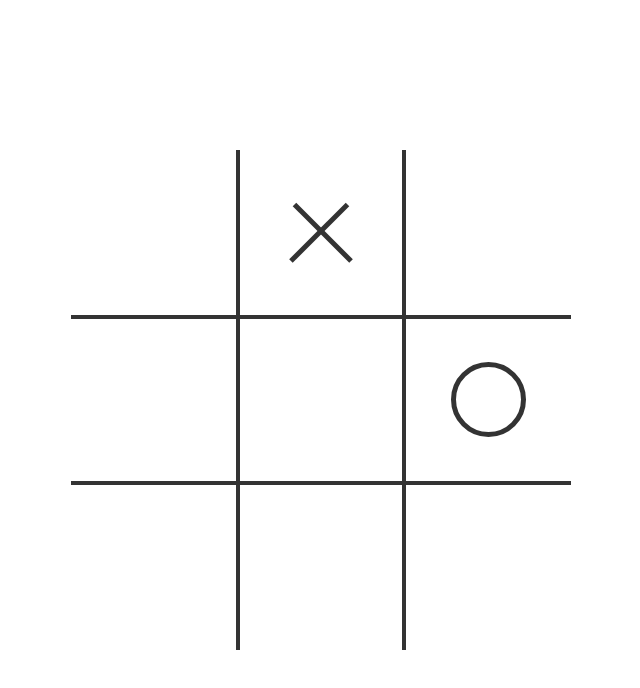
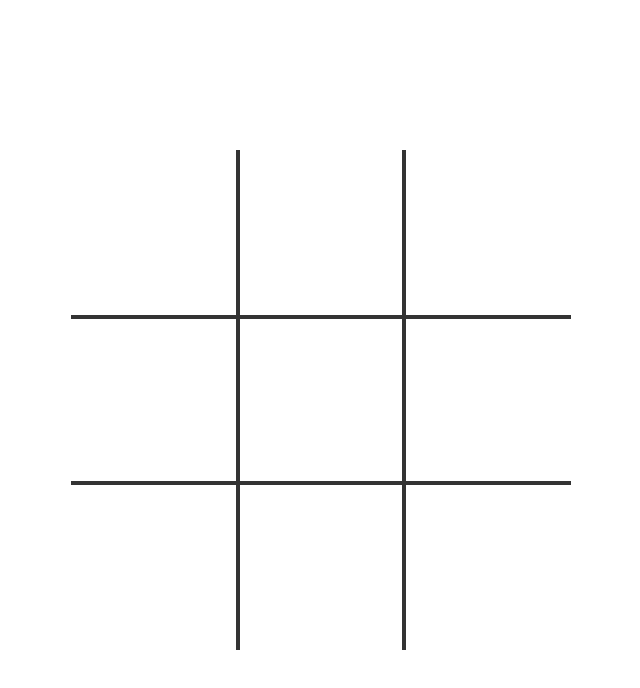
Before and after one commit to jefferson-vieira/jogo-da-velha, a React (Create React App) app: page / in a window 1280 px wide. Shown: the top 688 px of the page, without its empty margins (319-959 px from the left). Built offline with nearby package versions, Linux system fonts and the light colour scheme.

Commit message:
lógicas para jogada e verificação de vitória implementadas

```diff
--- a/src/pages/Board/Board.jsx
+++ b/src/pages/Board/Board.jsx
@@ -1,20 +1,81 @@
 import React, { Component } from 'react';
+
+import { deepCopy, equals } from 'utils';
 
 import Field from './Field';
 
+import Player from './Player';
+
 class Board extends Component {
   state = {
-    board: [['', 'X', ''], ['', '', 'O'], ['', '', '']]
+    // prettier-ignore
+    board: [
+      ['', '', ''],
+      ['', '', ''],
+      ['', '', '']
+    ],
+    player: Player.CROSS,
+    winner: null
+  };
+
+  move = (i, j) => {
+    const { board, player } = this.state;
+
+    const newBoard = deepCopy(board);
+
+    newBoard[i][j] = player;
+
+    this.setState({
+      board: newBoard,
+      player: player === Player.CROSS ? Player.CIRCLE : Player.CROSS
+    });
+
+    this.checkWinner();
+  };
+
+  checkWinner = () => {
+    const { board, player } = this.state;
+
+    if (
+      equals(board[0][0], board[1][1], board[2][2]) ||
+      equals(board[0][2], board[1][1], board[2][0]) ||
+      (() => {
+        for (let i = 0; i < 3; i++) {
+          if (
+            equals(board[i][0], board[i][1], board[i][2]) ||
+            equals(board[0][i], board[1][i], board[2][i])
+          ) {
+            return true;
+          }
+        }
+        return false;
+      })()
+    ) {
+      this.setState({ winner: player });
+    }
   };
 
   renderBoard = () => {
     const { board } = this.state;
 
-    return board.flat().map((type, index) => <Field key={index} type={type} />);
+    return board.map((fields, i) =>
+      fields.map((field, j) => (
+        <Field
+          key={[i, j]}
+          id={[i, j]}
+          type={field}
+          onClick={() => this.move(i, j)}
+        />
+      ))
+    );
   };
 
   render() {
-    return <main className="board">{this.renderBoard()}</main>;
+    return (
+      <main id="board" className="board">
+        {this.renderBoard()}
+      </main>
+    );
   }
 }
 
--- a/src/pages/Board/Board.scss
+++ b/src/pages/Board/Board.scss
@@ -20,8 +20,16 @@
     position: relative;
     border: 2.5px solid #333;
 
-    &:empty:hover {
-      background-color: rgba(#000, 0.1);
+    &:hover {
+      &:empty {
+        background-color: rgba(#000, 0.1);
+
+        cursor: pointer;
+      }
+
+      &:not(:empty) {
+        cursor: not-allowed;
+      }
     }
 
     &:nth-child(-n + 3) {
--- a/src/pages/Board/Field.jsx
+++ b/src/pages/Board/Field.jsx
@@ -1,11 +1,7 @@
 import React, { memo } from 'react';
 
 const Field = ({ type, ...props }) => (
-  <div
-    className="field"
-    {...props}
-    style={{ cursor: type ? 'not-allowed' : 'pointer' }}
-  >
+  <div className="field" {...props}>
     {type && <span className={type} />}
   </div>
 );
--- /dev/null
+++ b/src/utils/deepCopy.js
@@ -0,0 +1,3 @@
+export default function deepCopy(value) {
+  return JSON.parse(JSON.stringify(value));
+}
--- /dev/null
+++ b/src/utils/equals.js
@@ -0,0 +1,4 @@
+export default function equals(...values) {
+  if (values.some(value => !value)) return false;
+  return new Set(values).size === 1;
+}
--- /dev/null
+++ b/src/utils/index.js
@@ -0,0 +1,2 @@
+export { default as deepCopy } from './deepCopy';
+export { default as equals } from './equals';
```
